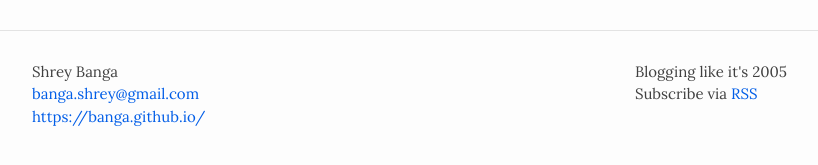
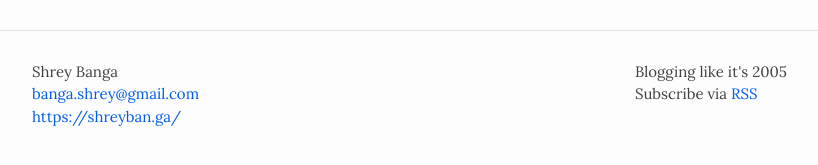
Before and after one commit to banga/blog, a Jekyll site: the page built from index.md, in a window 1280 px wide. Shown: the part 727-892 px from the top of the page, without its empty margins (223-1041 px from the left). Built offline with Jekyll 4.4.1, drawn with Linux system fonts in a browser that asks for light colours.

Commit message:
Update site

```diff
--- a/_config.yml
+++ b/_config.yml
@@ -19,7 +19,7 @@ email: banga.shrey@gmail.com
 description: >- # this means to ignore newlines until "baseurl:"
   Blogging like it's 2005
 baseurl: "/blog" # the subpath of your site, e.g. /blog
-url: "https://banga.github.io/" # the base hostname & protocol for your site, e.g. http://example.com
+url: "https://shreyban.ga/" # the base hostname & protocol for your site, e.g. http://example.com
 twitter_username: banga_shrey
 github_username: banga
 repository: blog
```
Also changed, not shown: Gemfile.lock, 3 other files.
